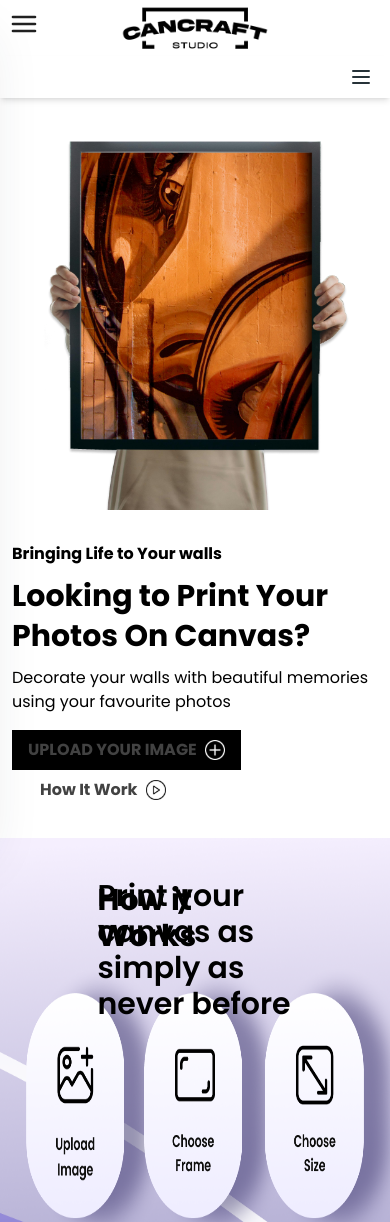
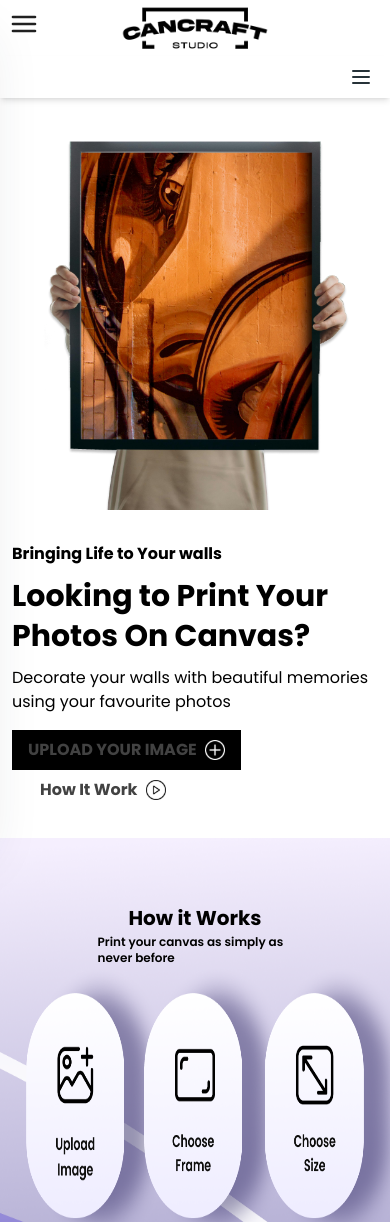
Before and after one commit to eldhopaulose/cancraft, a React (Vite) app: page / in a window 390 px wide. Shown: the top 1222 px of the page. Built offline with nearby package versions, Linux system fonts and the light colour scheme.

Commit message:
fontsize solved

```diff
--- a/src/pages/Home.jsx
+++ b/src/pages/Home.jsx
@@ -70,8 +70,8 @@ function Home() {
                     <img className=" w-screen h-[calc(100vh-18vh)] text-black" src={HomeMobile} alt="Plus" />
                 </div>
                 <div className="  ">
-                    <h4 className=" absolute text-3xl font-bold top-20 left-1/2 transform -translate-x-1/2 -translate-y-1/2">How it Works</h4>
-                    <p className=" absolute text-3xl  top-28 left-1/2 transform -translate-x-1/2 -translate-y-1/2 sm:text-xs md:text-sm lg:text-sm font-semibold">Print your canvas as simply as never before</p>
+                    <h4 className=" absolute text-xl font-bold top-20 left-1/2 transform -translate-x-1/2 -translate-y-1/2 sm:text-sm md:text-3xl lg:text-3xl">How it Works</h4>
+                    <p className=" absolute text-xs  top-28 left-1/2 transform -translate-x-1/2 -translate-y-1/2 sm:text-xs md:text-sm lg:text-sm font-semibold">Print your canvas as simply as never before</p>
                 </div>
 
             </div></div>
```
